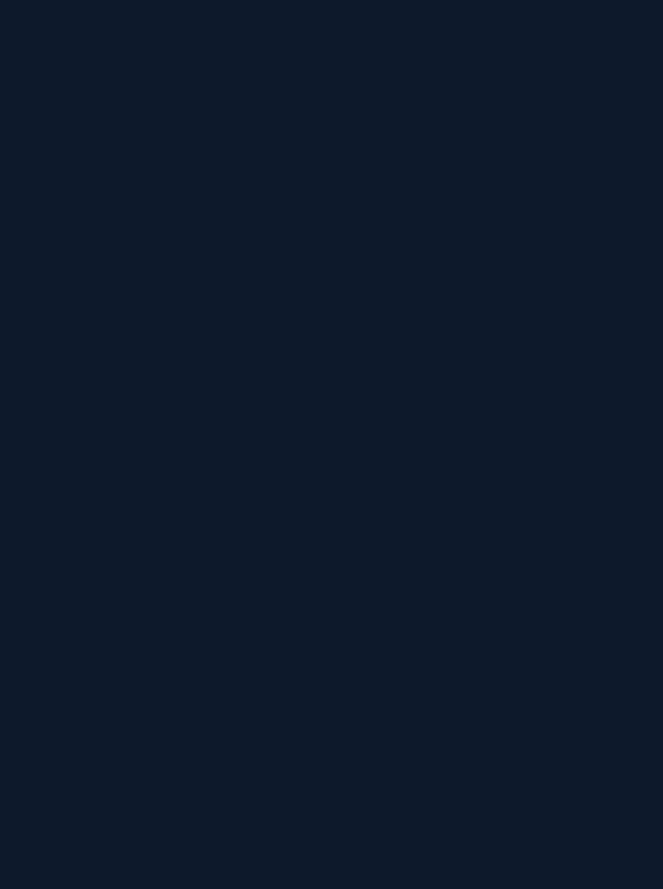
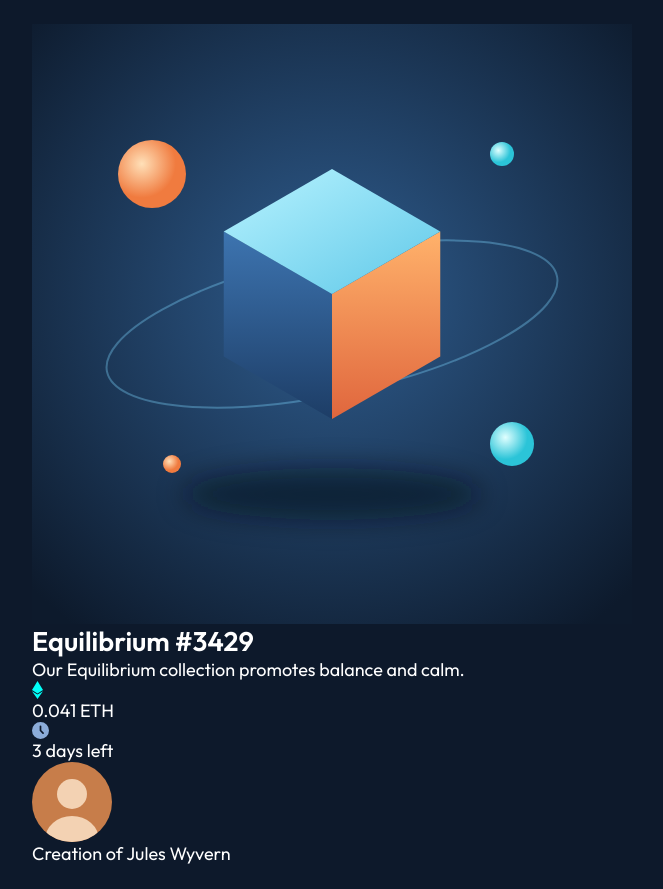
Before and after one commit to VitorBernalRodrigues/nft-preview-card, a plain HTML site: page index.html in a window 1280 px wide. Shown: the whole page, without its empty margins (308-971 px from the left). Before the commit the page ends 800 px from the top, so only its background shows below. Drawn offline with Linux system fonts and the light colour scheme.

Commit message:
feat(card): add NFT preview card markup and icons

```diff
--- a/index.html
+++ b/index.html
@@ -12,6 +12,25 @@
 </head>
 <body>
   <main class="page">
+    <!-- Card NFT do desafio -->
+    <article class="card">
+      <a href="#" class="card__image">
+        <img src="images/image-equilibrium.svg" alt="Equilibrium NFT artwork" class="card__picture">
+      </a>
+
+      <h1 class="card__title"><a href="#">Equilibrium #3429</a></h1>
+      <p class="card__description">Our Equilibrium collection promotes balance and calm.</p>
+
+      <div class="card__info">
+        <span class="card__price"><img src="images/icon-ethereum.svg" alt="">0.041 ETH</span>
+        <span class="card__time"><img src="images/icon-clock.svg" alt="">3 days left</span>
+      </div>
+
+      <div class="card__creator">
+        <img src="images/image-avatar.svg" alt="" class="card__avatar">
+        <p>Creation of <a href="#">Jules Wyvern</a></p>
+      </div>
+    </article>
   </main>
 </body>
 </html>
```
Also changed, not shown: images/icon-clock.svg (added), images/icon-ethereum.svg (added), images/image-avatar.svg (added), images/image-equilibrium.svg (added).
